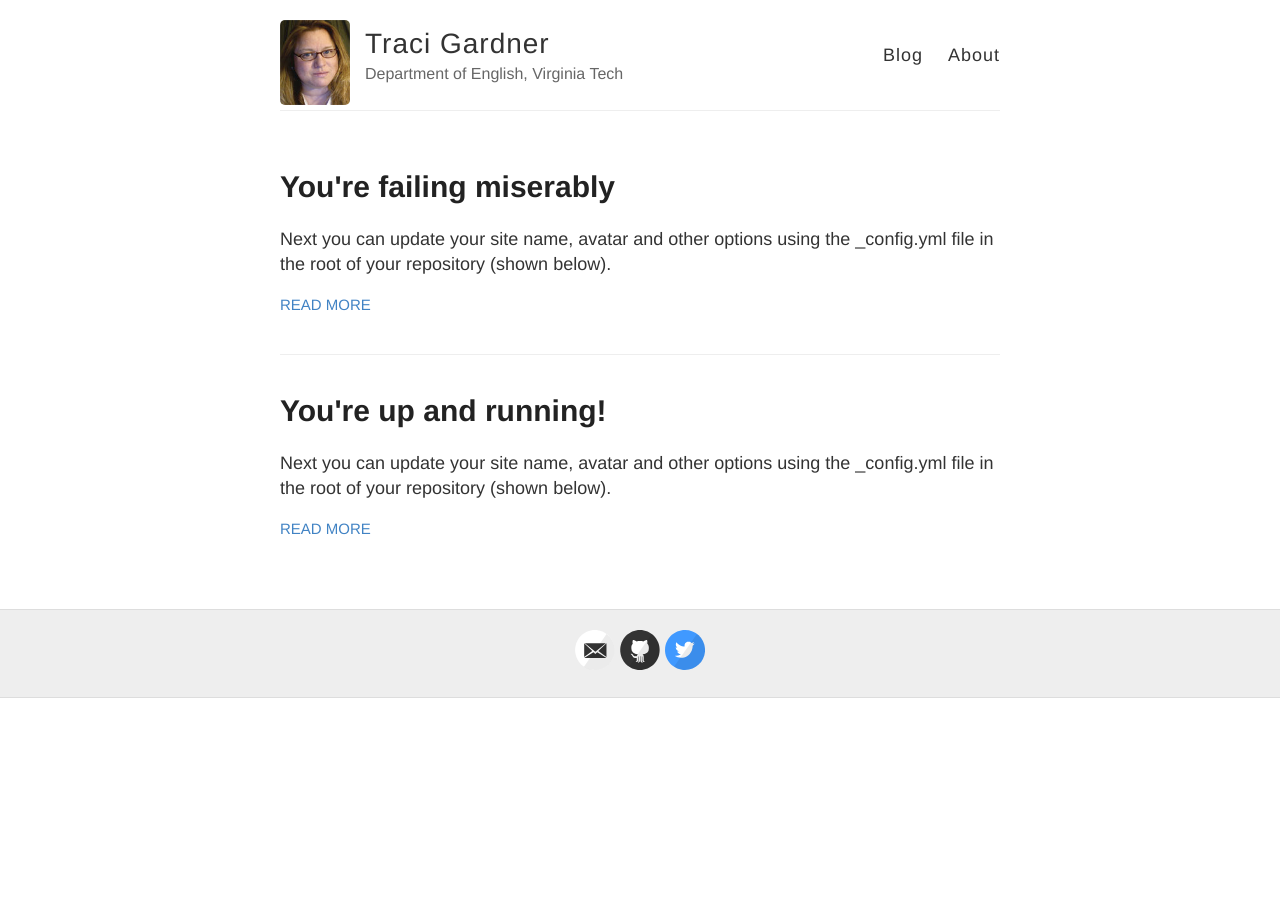
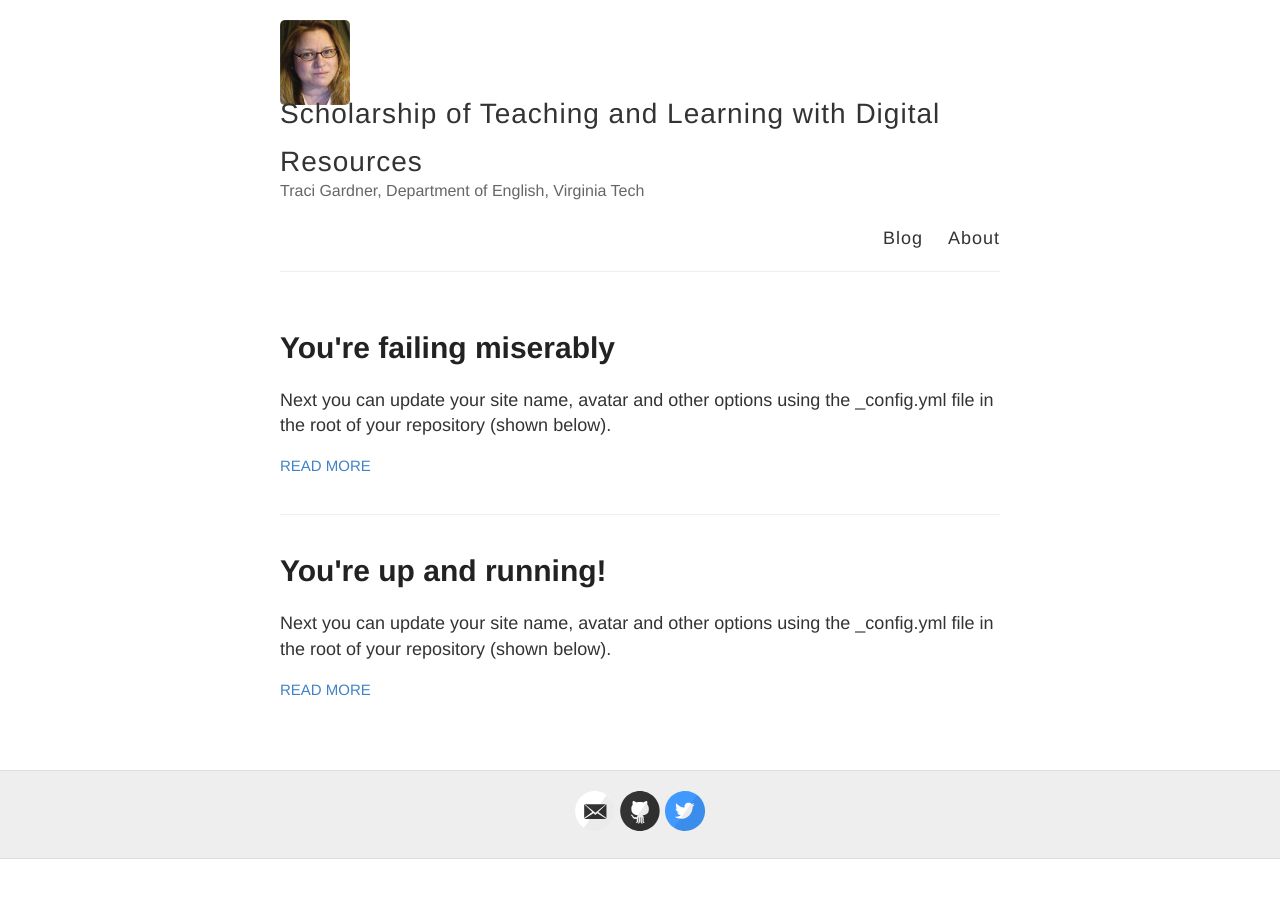
Before and after one commit to sotldr/sotldr.github.io, a Jekyll site: the page built from index.html, in a window 1280 px wide. Built offline with Jekyll 4.4.1, drawn with Linux system fonts in a browser that asks for light colours.

Commit message:
Update _config.yml

```diff
--- a/_config.yml
+++ b/_config.yml
@@ -3,10 +3,10 @@
 #
 
 # Name of your site (displayed in the header)
-name: Traci Gardner
+name: Scholarship of Teaching and Learning with Digital Resources
 
 # Short bio or description (displayed in the header)
-description: Department of English, Virginia Tech
+description: Traci Gardner, Department of English, Virginia Tech
 
 # URL of your avatar or profile pic (you could use your GitHub profile pic)
 avatar: https://raw.githubusercontent.com/sotldr/sotldr.github.io/master/images/Gardner_Traci.jpg
```
